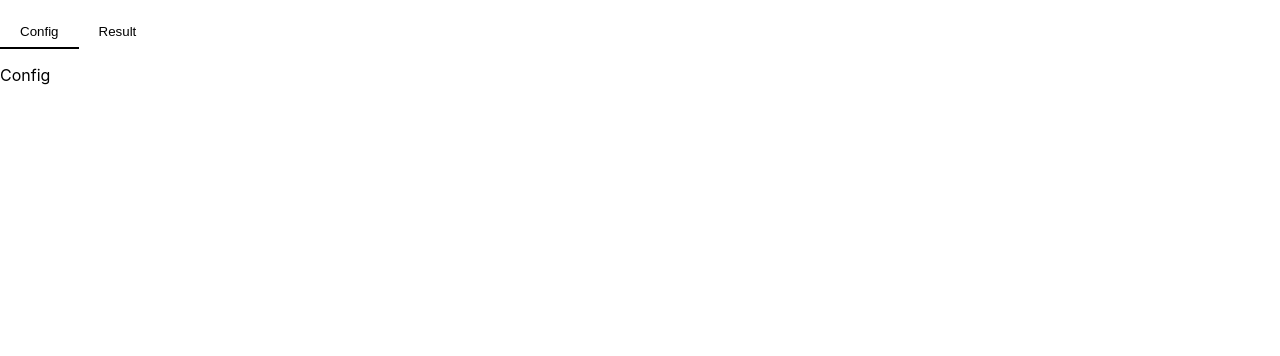
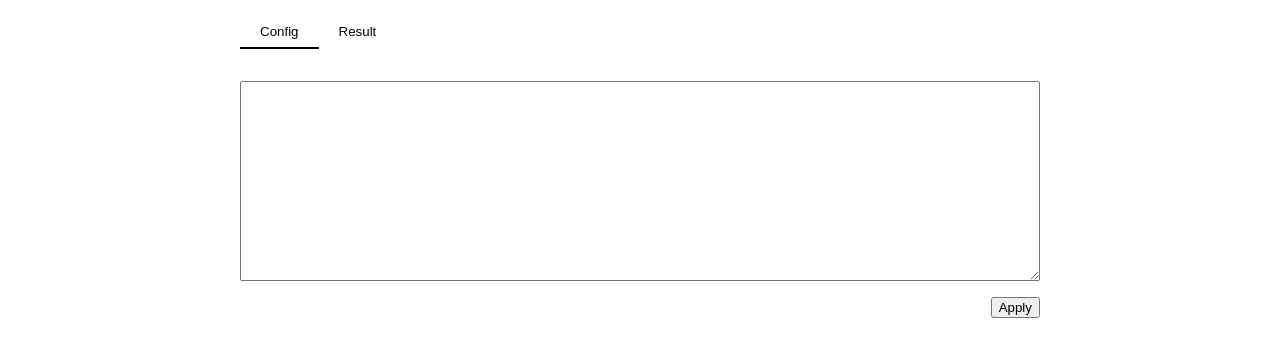
Before and after one commit to a-korzun/form-builder, a React (Create React App) app: page / in a window 1280 px wide. Shown: the top 356 px of the page. Built offline with nearby package versions, Linux system fonts and the light colour scheme.

Commit message:
Data Form component

```diff
--- a/src/App.css
+++ b/src/App.css
@@ -1,38 +1,5 @@
-.App {
-  text-align: center;
+.app {
+  display: block;
+  margin: 0 auto;
+  width: 800px;
 }
-
-.App-logo {
-  height: 40vmin;
-  pointer-events: none;
-}
-
-@media (prefers-reduced-motion: no-preference) {
-  .App-logo {
-    animation: App-logo-spin infinite 20s linear;
-  }
-}
-
-.App-header {
-  background-color: #282c34;
-  min-height: 100vh;
-  display: flex;
-  flex-direction: column;
-  align-items: center;
-  justify-content: center;
-  font-size: calc(10px + 2vmin);
-  color: white;
-}
-
-.App-link {
-  color: #61dafb;
-}
-
-@keyframes App-logo-spin {
-  from {
-    transform: rotate(0deg);
-  }
-  to {
-    transform: rotate(360deg);
-  }
-}
--- a/src/App.tsx
+++ b/src/App.tsx
@@ -1,14 +1,19 @@
-import React from 'react';
+import React, { useState } from 'react';
 
 import Tabs from './components/Tabs';
+import DataForm from './components/DataForm';
 
 import './App.css';
 
 function App() {
+  const [data, setData] = useState<string>('');
+
   return (
     <div className="app">
       <Tabs defaultActiveKey="config">
-        <Tabs.Tab title="Config" id="config">Config</Tabs.Tab>
+        <Tabs.Tab title="Config" id="config">
+          <DataForm initalData={data} onSubmit={setData} />
+        </Tabs.Tab>
         <Tabs.Tab title="Result" id="result">Result</Tabs.Tab>
       </Tabs>
     </div>
--- /dev/null
+++ b/src/components/DataForm/index.tsx
@@ -0,0 +1,35 @@
+import React, { useState, ChangeEvent, FormEvent } from 'react';
+
+import './style.css';
+
+interface Props {
+  initalData: string;
+  onSubmit: (data: string) => void;
+}
+
+function DataForm({ initalData, onSubmit }: Props) {
+  const [data, setData] = useState<string>(initalData);
+
+  const handleInputChange = (event: ChangeEvent<HTMLTextAreaElement>) => {
+    setData(event.target.value);
+  }
+
+  const handleFormSublit = (event: FormEvent) => {
+    event.preventDefault();
+
+    onSubmit(data);
+  }
+
+  return (
+    <form onSubmit={handleFormSublit} className="data-form">
+      <textarea
+        className="data-from__input"
+        value={data}
+        onChange={handleInputChange}
+      />
+      <button type="submit">Apply</button>
+    </form>
+  );
+}
+
+export default DataForm;
--- /dev/null
+++ b/src/components/DataForm/style.css
@@ -0,0 +1,13 @@
+.data-form {
+  display: flex;
+  flex-direction: column;
+  align-items: flex-end;
+}
+
+.data-from__input {
+  width: 100%;
+  min-height: 200px;
+  resize: vertical;
+  margin: 16px 0;
+  padding: 4px;
+}
```
